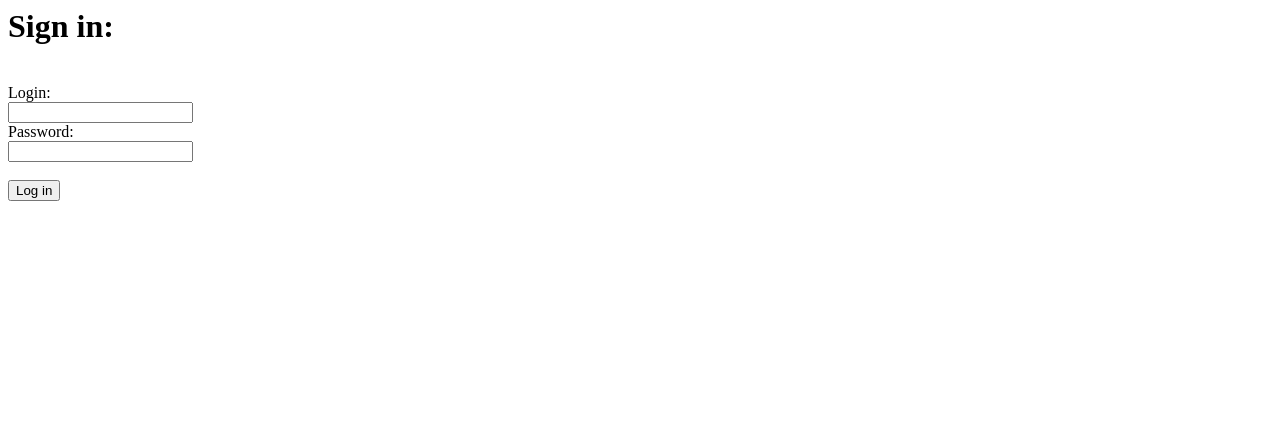
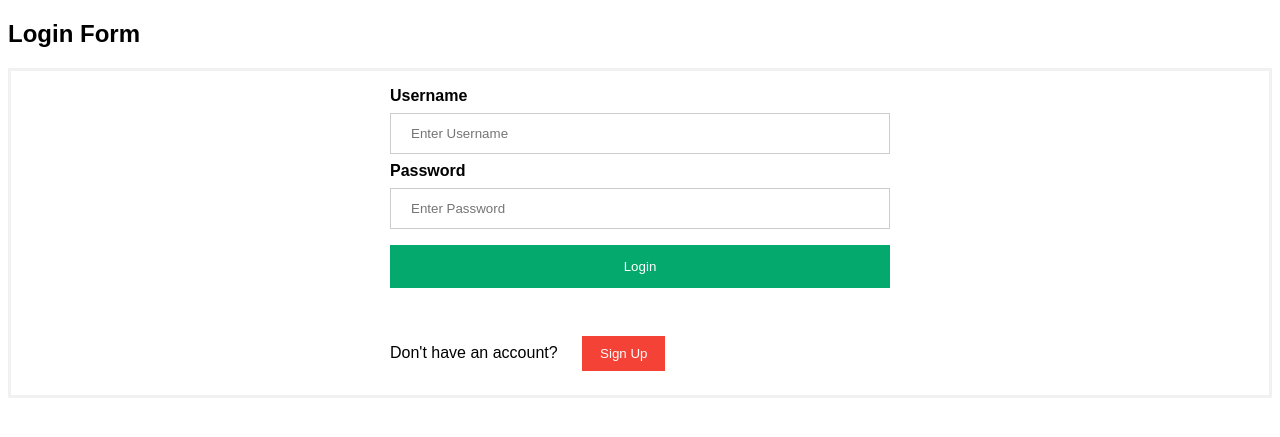
Before and after one commit to michalwasik/flask-shop, a Flask app: page /login in a window 1280 px wide. Shown: the top 437 px of the page. Run offline with Flask 2, Linux system fonts and the light colour scheme.

Commit message:
Changed login and sign up pages

```diff
--- a/main.py
+++ b/main.py
@@ -79,6 +79,7 @@ def index_page(cookie=None):
 def login():
     if request.method == 'POST':
         data = request.form.to_dict()
+        print(data)
         valid_login = login_schema.validate(data)
         client = session.query(Account_data).filter_by(login=valid_login['login']).first()
         if client:
@@ -103,6 +104,11 @@ def logout():
     res = make_response(redirect(url_for('login')))
     res.set_cookie('cookie_token', '', expires=0)
     return res
+
+
+@app.route('/terms')
+def terms():
+    return render_template('terms.html')
 
 
 def password_check(password, og_password):
--- a/templates/login.html
+++ b/templates/login.html
@@ -1,15 +1,72 @@
+<!DOCTYPE html>
 <html>
 <head>
+<meta name="viewport" content="width=device-width, initial-scale=1">
+<style>
+body {font-family: Arial, Helvetica, sans-serif;}
+form {border: 3px solid #f1f1f1;}
+
+input[type=text], input[type=password] {
+  width: 100%;
+  padding: 12px 20px;
+  margin: 8px 0;
+  display: inline-block;
+  border: 1px solid #ccc;
+  box-sizing: border-box;
+}
+
+button {
+  background-color: #04AA6D;
+  color: white;
+  padding: 14px 20px;
+  margin: 8px 0;
+  border: none;
+  cursor: pointer;
+  width: 100%;
+}
+
+button:hover {
+  opacity: 0.8;
+}
+
+.container {
+  padding: 16px;
+  width: 500px;
+  margin-left: auto;
+  margin-right: auto;
+
+}
+
+.cancelbtn {
+  width: auto;
+  padding: 10px 18px;
+  background-color: #f44336;
+  margin-left: 20px;
+
+}
+</style>
 </head>
 <body>
-<h1>Sign in:</h1>
-<br>
+
+<h2>Login Form</h2>
+
 <form target="_self" method="post">
-  <label for="login">Login:</label><br>
-  <input type="text" id="login" name="login"><br>
-  <label for="password">Password:</label><br>
-  <input type="text" id="password" name="password"><br><br>
-  <input type="submit" value="Log in">
+
+  <div class="container">
+    <label for="login"><b>Username</b></label>
+    <input type="text" placeholder="Enter Username" name="login" required>
+
+    <label for="password"><b>Password</b></label>
+    <input type="password" placeholder="Enter Password" name="password" required>
+
+    <button type="submit">Login</button>
+  </div>
+
+  <div class="container">
+  Don't have an account?
+    <a href="http://127.0.0.1:5000/create_account"><button type="button" class="cancelbtn">Sign Up</button></a>
+  </div>
 </form>
+
 </body>
 </html>
```
Also changed, not shown: templates/create_account.html (+74 -13 lines), templates/terms.html (added, +7 -0 lines), shop.db.
